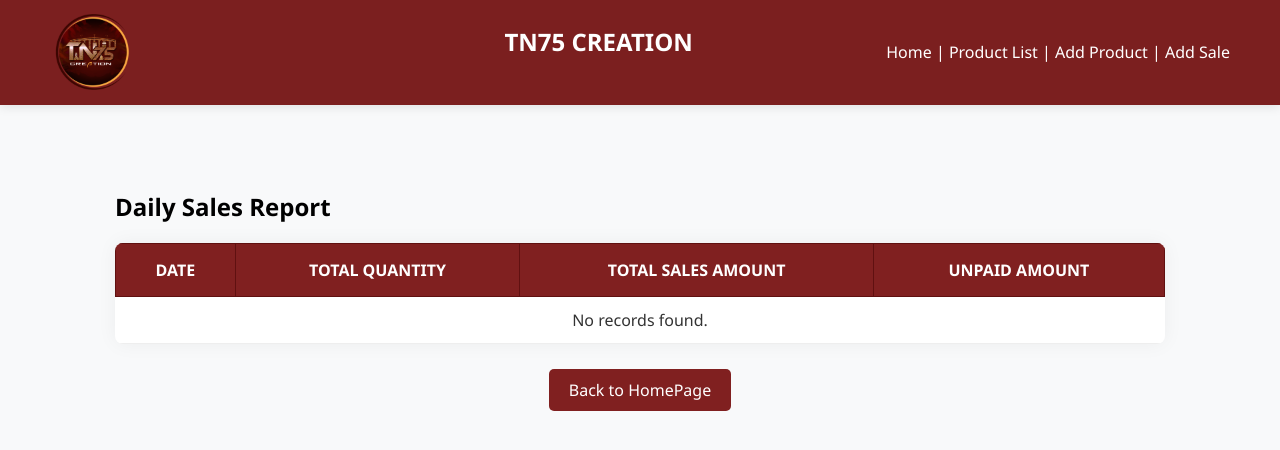
After one commit to dineshdinu21/TN75-Creation, a Django app: page /daily-report/ in a window 1280 px wide. The commit adds this page. Shown: the top 450 px of the page. Run offline with Django 5.2, Linux system fonts and the light colour scheme.

Commit message:
Daily reports Added

```diff
--- a/accounts/urls.py
+++ b/accounts/urls.py
@@ -8,5 +8,6 @@ urlpatterns = [
     path('products/list/', views.product_list, name='product_list'),
     path('tn75/admin-login/', views.create_admin_once, name='create_admin'),
     path('edit/status/<int:sale_id>/', views.edit_status, name='edit_status'),
+    path('daily-report/', views.daily_sales_report, name='daily_report'),
 
 ]
--- a/accounts/views.py
+++ b/accounts/views.py
@@ -2,6 +2,7 @@ from django.shortcuts import render, redirect, get_object_or_404
 from .models import Product, Sale
 from django.contrib.auth.models import User
 from django.http import HttpResponse
+from django.db.models import Sum,Q
 
 
 def create_admin_once(request):
@@ -87,3 +88,12 @@ def edit_status(request, sale_id):
         sale.status = True
     sale.save()
     return redirect('home')
+
+def daily_sales_report(request):
+    summary_list = Sale.objects.values('date__date').annotate(
+        total_revenue=Sum('total'),
+        total_qty=Sum('quantity'),
+        unpaid_total=Sum('total', filter=Q(status=False))
+    ).order_by('-date__date')
+
+    return render(request, 'daily_report.html', {'summary_list': summary_list})
--- /dev/null
+++ b/templates/daily_report.html
@@ -0,0 +1,88 @@
+{% extends "base.html" %}
+
+{% block content %}
+<style>
+    .brown-header th {
+        background-color: #802020 !important;
+        color: white !important;
+        text-align: center;
+        padding: 15px;
+        border: 1px solid #601010;
+    }
+
+    .report-table-container {
+        padding: 25px;
+    }
+    .table td {
+        text-align: center;
+        vertical-align: middle;
+        padding: 12px;
+    }
+    .unpaid-text {
+        color: #d32f2f;
+        font-weight: bold;
+    }
+    .total-text {
+        color: #2e7d32;
+        font-weight: bold;
+    }
+    .back-home-btn {
+        display: inline-block;
+        background-color: #802020;
+        color: white;
+        padding: 10px 20px;
+        text-decoration: none;
+        border-radius: 5px;
+        font-weight: 500;
+        transition: 0.3s;
+    }
+
+    .back-home-btn:hover {
+        background-color: #f5ebeb
+        color: white;
+        box-shadow: 0 4px 8px rgba(0,0,0,0.2);
+    }
+    .home{
+        text-align: center;
+        align-items: center;
+    }
+</style>
+
+<div class="report-table-container">
+    <h2 class="mb-4 fw-bold">Daily Sales Report</h2>
+
+    <div class="table-responsive shadow-sm border rounded">
+        <table class="table table-bordered mb-0">
+            <thead class="brown-header">
+                <tr>
+                    <th>DATE</th>
+                    <th>TOTAL QUANTITY</th>
+                    <th>TOTAL SALES AMOUNT</th>
+                    <th>UNPAID AMOUNT</th>
+                </tr>
+            </thead>
+            <tbody>
+                {% for day in summary_list %}
+                <tr>
+                    <td>{{ day.date__date|date:"d-m-Y" }}</td>
+                    <td>{{ day.total_qty }}</td>
+                    <td class="total-text">₹ {{ day.total_revenue }}</td>
+                    <td class="unpaid-text">₹ {{ day.unpaid_total|default:0 }}</td>
+                </tr>
+                {% empty %}
+                <tr>
+                    <td colspan="4" class="p-5 text-muted text-center">No records found.</td>
+                </tr>
+                {% endfor %}
+            </tbody>
+        </table>
+    </div>
+</div>
+
+<div class="home">
+    <a href="{% url 'home' %}" class="back-home-btn">
+            Back to HomePage
+    </a>
+</div>
+
+{% endblock %}
--- a/templates/product_list.html
+++ b/templates/product_list.html
@@ -35,7 +35,7 @@
 
 <div style="display: flex; justify-content: space-between; align-items: center;">
     <h2>Inventory / Product List</h2>
-    <a href="{% url 'products' %}" style="text-decoration: none; background: #28a745; color: white; padding: 10px 15px; border-radius: 5px;">+ Add New Product</a>
+    <a href="{% url 'products' %}" style="text-decoration: none; background: #802020; color: white; padding: 10px 15px; border-radius: 5px;">+ Add New Product</a>
 </div>
 
 <table class="product-table">
```
Also changed, not shown: templates/homepage.html (+27 -3 lines).
